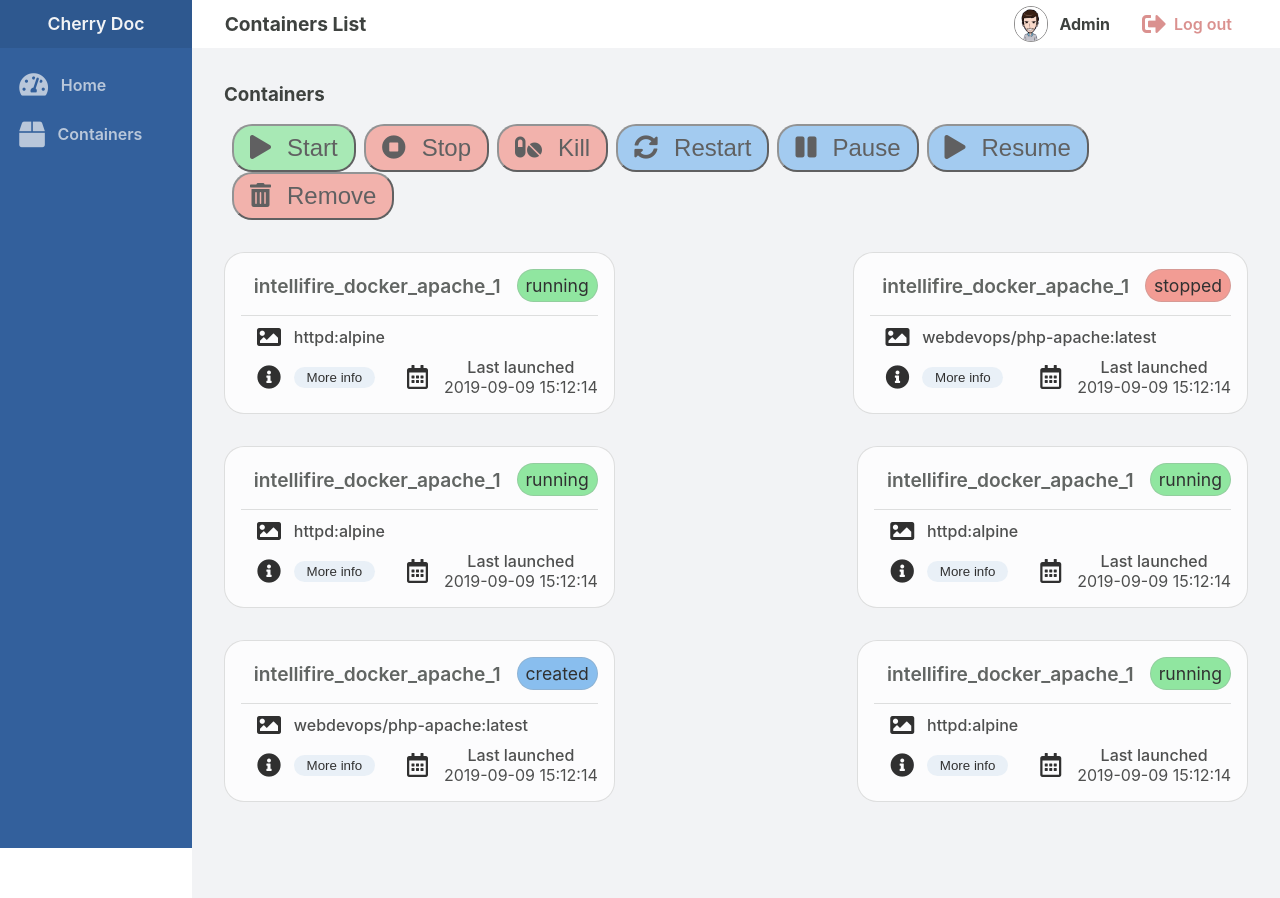
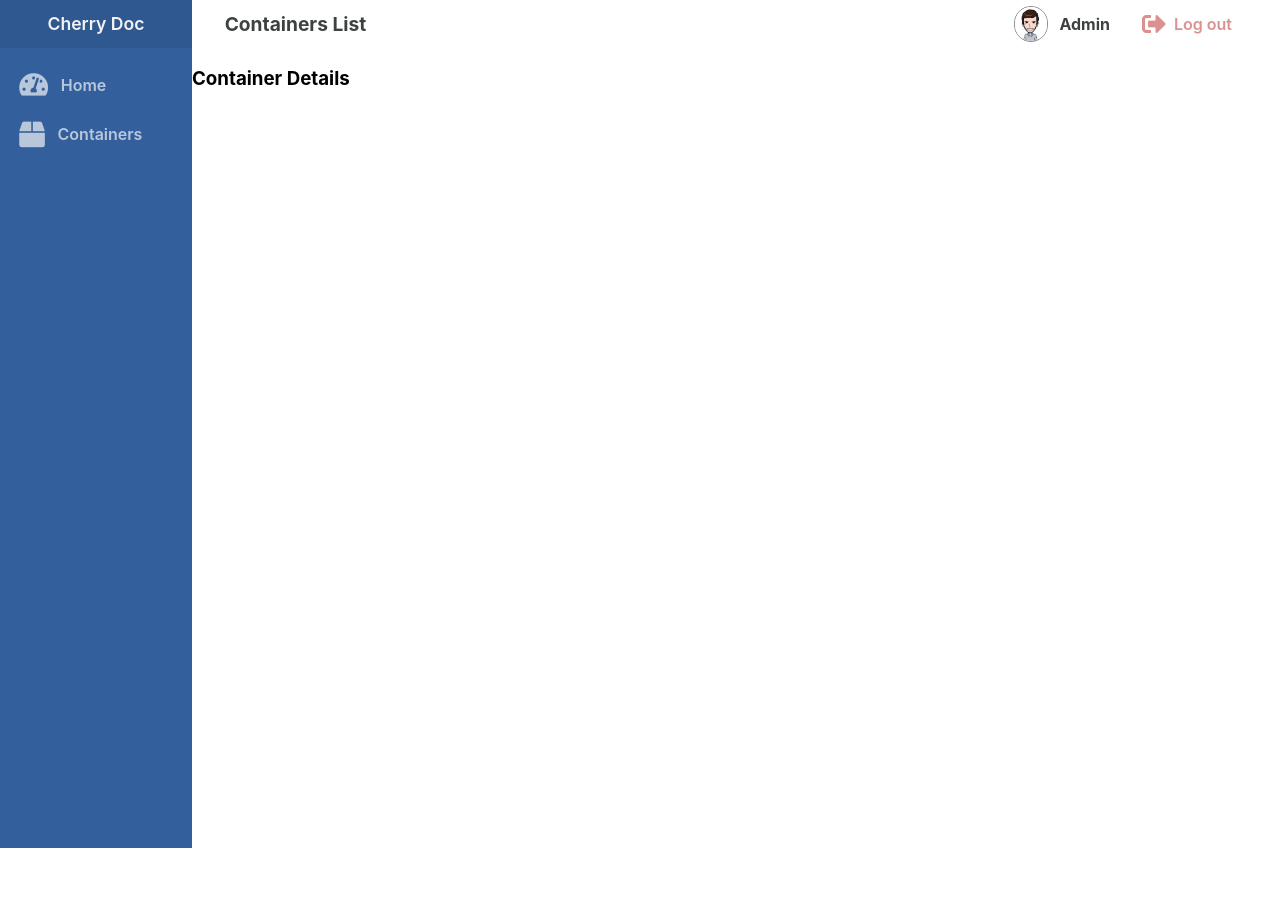
Before and after one commit to CherryDock/CherryDock, a React (Create React App) app: page /container-details/1 in a window 1280 px wide. After the commit the page ends 848 px from the top, so only its background shows below. Built offline with nearby package versions, Linux system fonts and the light colour scheme.

Commit message:
Issue #22 - Implement React router

```diff
--- a/src/components/Containers/ContainerCard/ContainerCard.tsx
+++ b/src/components/Containers/ContainerCard/ContainerCard.tsx
@@ -1,6 +1,7 @@
 import React from 'react';
 import style from './container-card.module.scss';
 import cx from 'classnames';
+import { useHistory } from "react-router-dom";
 
 interface ContainerCardProps {
     id: number;
@@ -21,13 +22,16 @@ function ContainerCard({
     selected,
     toggleContainerFunc }: ContainerCardProps) {
 
+    let history = useHistory();
+
     function onCardClick() {
         toggleContainerFunc(id);
     }
 
     function onSeeMoreClick(event: React.MouseEvent<HTMLElement>) {
         event.stopPropagation();
-        alert('Go to the details page of the container ' + id);
+        const nextPageUrl = 'container-details/' + id.toString();
+        history.push(nextPageUrl);
     }
 
     const cardClass = selected ? [style.card, style.cardSelected] : [style.card];
--- a/src/components/SideBar/SideBar.tsx
+++ b/src/components/SideBar/SideBar.tsx
@@ -1,6 +1,7 @@
 import React from 'react';
 import style from './side-bar.module.scss';
-import cx from 'classnames'
+import cx from 'classnames';
+import { Link } from "react-router-dom";
 
 const SideBar = () => {
     return (
@@ -10,11 +11,11 @@ const SideBar = () => {
                 <ul className={style.links}>
                     <li className={style.link}>
                         <i className={cx("fas fa-tachometer-alt", style.icon)}></i>
-                        <a className={style.label} href="">Home</a>
+                        <Link className={style.label} to='/'>Home</Link>
                     </li>
                     <li className={style.link}>
                         <i className={cx("fas fa-box", style.icon)}></i>
-                        <a className={style.label} href="">Containers</a>
+                        <Link className={style.label} to='/containers'>Containers</Link>
                     </li>
                 </ul>
             </nav>
--- a/src/navigation/AppRouting.tsx
+++ b/src/navigation/AppRouting.tsx
@@ -9,18 +9,32 @@ import {
 } from "react-router-dom";
 import style from './app-routing.module.scss';
 import Containers from '../screens/Containers/Containers';
+import Home from '../screens/Home/Home';
+import ContainerDetails from '../screens/ContainerDetails/ContainerDetails';
 
 function AppRouting() {
     return (
+        <Router>
             <div className={style.layout}>
                 <div className={style.sidebar}>
                     <SideBar />
                 </div>
                 <div className={style.appScreen}>
                     <NavBar />
+                    <Switch>
+                        <Route exact path="/">
+                            <Home />
+                        </Route>
+                        <Route path="/containers">
                             <Containers />
+                        </Route>
+                        <Route path="/container-details/:id">
+                            <ContainerDetails />
+                        </Route>
+                    </Switch>
                 </div>
             </div>
+        </Router>
     )
 }
 
--- /dev/null
+++ b/src/screens/ContainerDetails/ContainerDetails.tsx
@@ -0,0 +1,22 @@
+import React, { useState, useEffect } from 'react';
+import style from './container-details.module.scss';
+
+interface ContainerDetailsProps {
+    match: any;
+}
+
+function ContainerDetails() {
+    const [containerId, setcontainerId] = useState<number>();
+
+    useEffect(() => {
+        //const containerIdFromParams = match
+    }, []);
+
+    return (
+        <div>
+            <h3>Container Details</h3>
+        </div>
+    )
+}
+
+export default ContainerDetails
--- a/src/screens/Containers/Containers.tsx
+++ b/src/screens/Containers/Containers.tsx
@@ -4,8 +4,6 @@ import style from './containers.module.scss';
 import ContainerCard from '../../components/Containers/ContainerCard/ContainerCard';
 import containerData from './data';
 import SelectedContainers from '../../components/Containers/SelectedContainers/SelectedContainers';
-
-function Containers() {
 
 interface Container {
     id: number;
@@ -15,6 +13,8 @@ function Containers() {
     launchedDate: string;
     selected: boolean;
 }
+
+function Containers() {
 
     const [containers, setContainers] = useState<Container[]>([])
 
@@ -47,7 +47,7 @@ function Containers() {
 
     const displayContainers = containers.map(container => {
         return (
-            <div className={style.containerCard}>
+            <div key={container.id} className={style.containerCard}>
                 <ContainerCard
                     key={container.id}
                     id={container.id}
@@ -63,7 +63,7 @@ function Containers() {
     })
 
     function resetContainerSelection() {
-        const containersWithSelectionReset= containers.map(container => {
+        const containersWithSelectionReset = containers.map(container => {
             if (container.selected === true) {
                 return {
                     ...container,
--- a/src/screens/Home/Home.tsx
+++ b/src/screens/Home/Home.tsx
@@ -3,7 +3,9 @@ import style from './home.module.scss';
 
 function Home() {
     return (
-       <div></div>
+       <div>
+           <h1>Hello</h1>
+       </div>
     )
 }
 
```
Also changed, not shown: src/screens/ContainerDetails/container-details.module.scss (added). Lines whose indentation alone changed are shown as unchanged.
